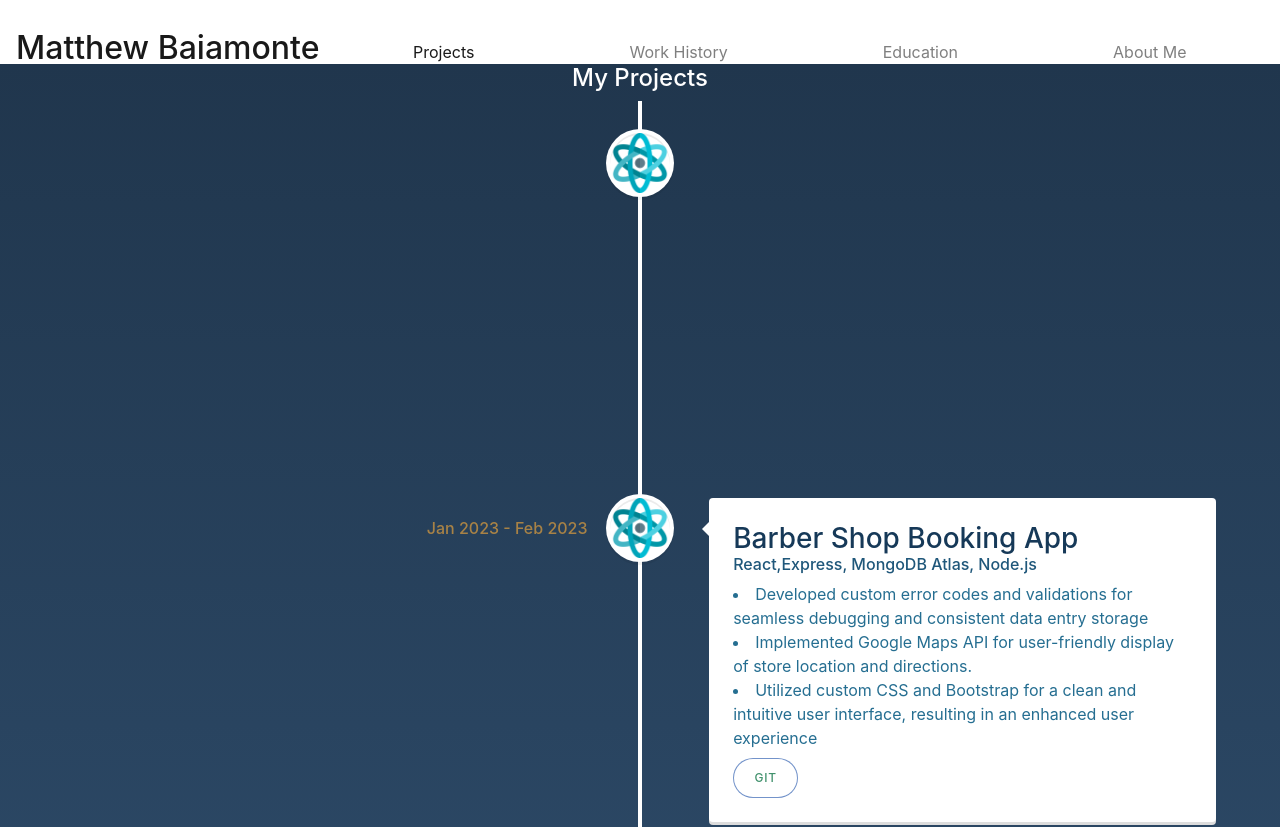
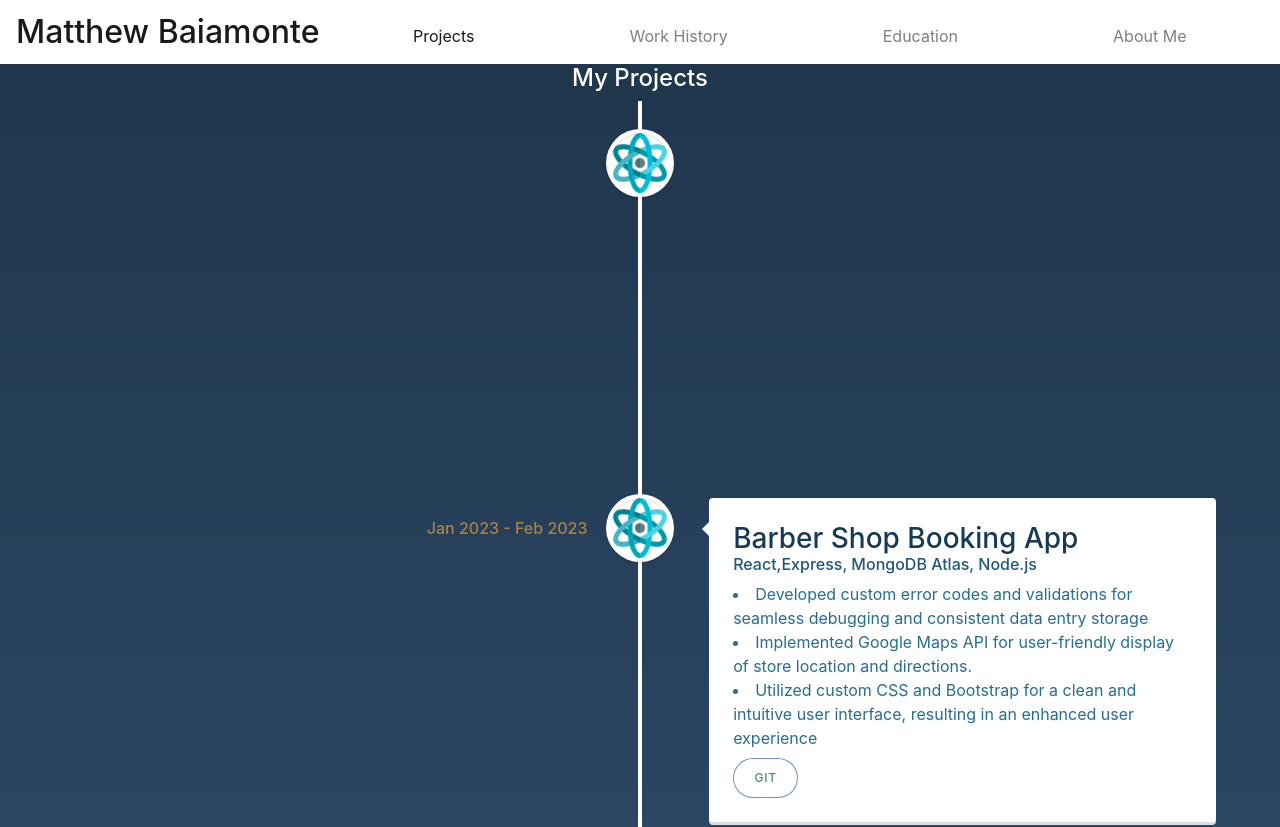
Before and after one commit to MBaiamonte/MERN_Portfolio, a React (Vite) app in the folder client/: page /Projects in a window 1280 px wide. Shown: the top 827 px of the page. Built offline with nearby package versions, Linux system fonts and the light colour scheme.

Commit message:
add change background on scroll logic

```diff
--- a/client/src/components/Header.jsx
+++ b/client/src/components/Header.jsx
@@ -1,11 +1,21 @@
-import React from 'react';
+import React,{ useState } from 'react';
 import { Navbar, Nav, Container } from 'react-bootstrap';
 import {LinkContainer} from 'react-router-bootstrap';
 
 const Header = () => {
+    const [navBar, setNavBar] = useState(false)
+
+    const changeBackground = () =>{
+        if(window.scrollY >= 10){
+            setNavBar(true)
+        } else{
+            setNavBar(false)
+        }
+    }
+    window.addEventListener('scroll', changeBackground)
     return (
-                <Container className='mb-3'>
-                    <Navbar expand='md' fixed="top" className='mt-4 pt-0'>
+                // <Container className='mb-3'>
+                    <Navbar expand='md' fixed="top" className={navBar ? 'navbar active' : 'navbar'}>
                         <LinkContainer to="/" >
                             <Navbar.Brand>
                                 <h2>Matthew Baiamonte</h2>
@@ -29,7 +39,7 @@ const Header = () => {
                             </Nav>
                             </Navbar.Collapse>
                         </Navbar>
-                    </Container>
+                    // </Container>
     )
 }
 
--- a/client/src/index.css
+++ b/client/src/index.css
@@ -21,6 +21,18 @@
   text-align: center;
   padding: 0 20px;
 }
+
+/* nav bar styles */
+
+nav{
+  background-color: transparent !important;
+}
+nav.active{
+background-color: #fff !important;
+}
+
+
+
 
 /* anchor tag styles */
 a.shake{
```
